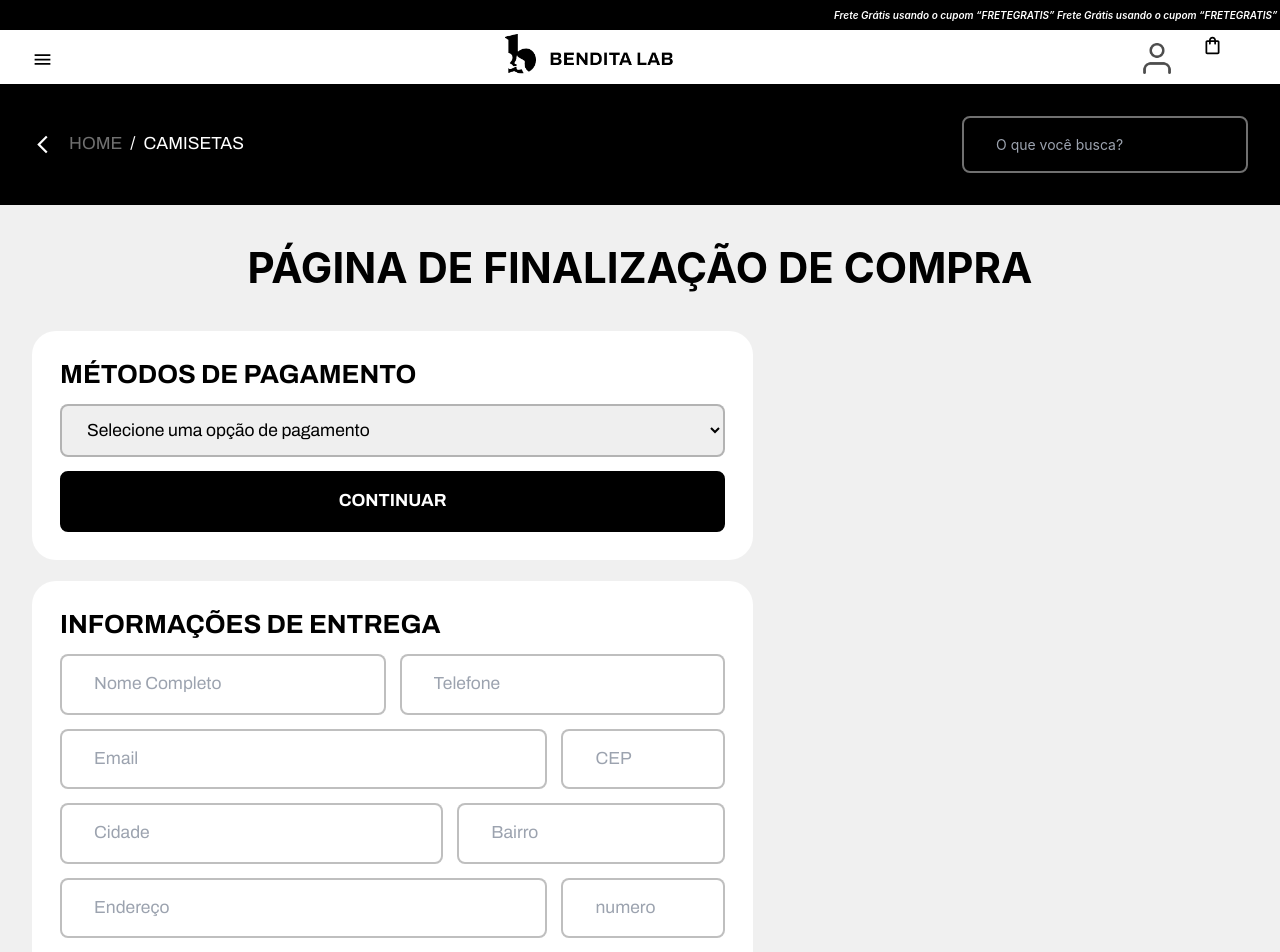
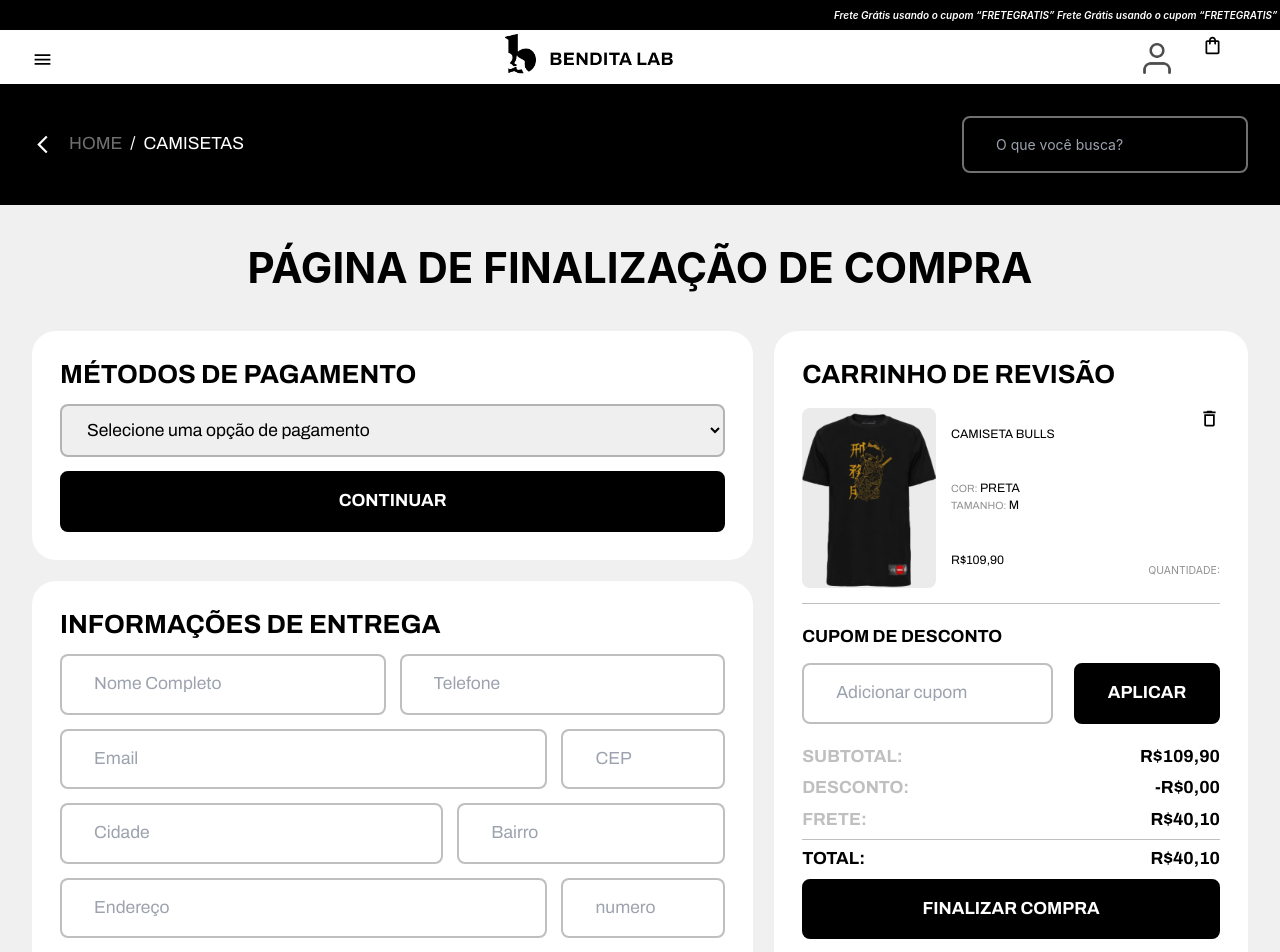
Before and after one commit to rafaellbecom/benditalab, a React (Create React App) app: page /checkout in a window 1280 px wide. Shown: the top 952 px of the page. Built offline with nearby package versions, Linux system fonts and the light colour scheme.

Commit message:
:sparkles: Página de checkout, adição do carrinho de revisão

```diff
--- /dev/null
+++ b/src/components/Checkout/CartRevision.tsx
@@ -0,0 +1,46 @@
+import { CartProduct } from "../Cart/CartProduct"
+
+export function CartRevision(){
+    return(
+        <div className="cart-revision bg-white w-full h-full p-8 rounded-[24px]">
+            <h2 className="font-sans font-bold text-3xl uppercase mb-5">Carrinho de Revisão</h2>
+
+            <div className="list-cart-revision">
+                <CartProduct></CartProduct>
+            </div>
+
+            <div className="value">
+                <h3 className="font-sans font-bold text-xl text-black uppercase mt-6 mb-4">Cupom de Desconto</h3>
+                <form className="discount flex items-center gap-6 mb-6">
+                    <input type="text" name="discount" id="discount" placeholder="Adicionar cupom" className="w-[65%] px-[32px] py-[16px] border-2 border-blackmedium rounded-[8px] font-sans text-xl text-blackmedium"/>
+                    <button className="w-[35%] px-[32px] py-[16px] bg-black border-2 border-black rounded-[8px] font-sans font-bold text-xl text-white uppercase">Aplicar</button>
+                </form>
+                <div className="calculation">
+                    <div className="subtotal flex justify-between items-center mb-2">
+                        <h3 className="font-sans font-bold text-xl text-blackmedium uppercase">Subtotal:</h3>
+                        <h3 className="font-sans font-bold text-xl text-black uppercase">R$109,90</h3>
+                    </div>
+
+                    <div className="discount-calc flex justify-between items-center mb-2">
+                        <h3 className="font-sans font-bold text-xl text-blackmedium uppercase">Desconto:</h3>
+                        <h3 className="font-sans font-bold text-xl text-black uppercase">-R$0,00</h3>
+                    </div>
+
+                    <div className="discount-calc flex justify-between items-center mb-2">
+                        <h3 className="font-sans font-bold text-xl text-blackmedium uppercase">Frete:</h3>
+                        <h3 className="font-sans font-bold text-xl text-black uppercase">R$40,10</h3>
+                    </div>
+
+                    <hr className="text-blackmedium mb-2"/>
+
+                    <div className="discount-calc flex justify-between items-center mb-2">
+                        <h3 className="font-sans font-bold text-xl text-black uppercase">Total:</h3>
+                        <h3 className="font-sans font-bold text-xl text-black uppercase">R$40,10</h3>
+                    </div>
+
+                    <button className="w-full px-[32px] py-[16px] bg-black border-2 border-black rounded-[8px] font-sans font-bold text-xl text-white uppercase">Finalizar compra</button>
+                </div>
+            </div>
+        </div>
+    )
+}
--- a/src/pages/Checkout.tsx
+++ b/src/pages/Checkout.tsx
@@ -3,6 +3,7 @@ import { Footer } from "../components/Footer";
 import { Breadcrumbs } from "../components/Breadcrumbs";
 import { Payment } from "../components/Checkout/Payment";
 import { Delivery } from "../components/Checkout/Delivery";
+import { CartRevision } from "../components/Checkout/CartRevision";
 
 export function Checkout(){
     return(
@@ -19,7 +20,7 @@ export function Checkout(){
                         </div>
 
                         <div className="col-span-2">
-
+                            <CartRevision></CartRevision>
                         </div>
                     </div>
                 </div>
```
